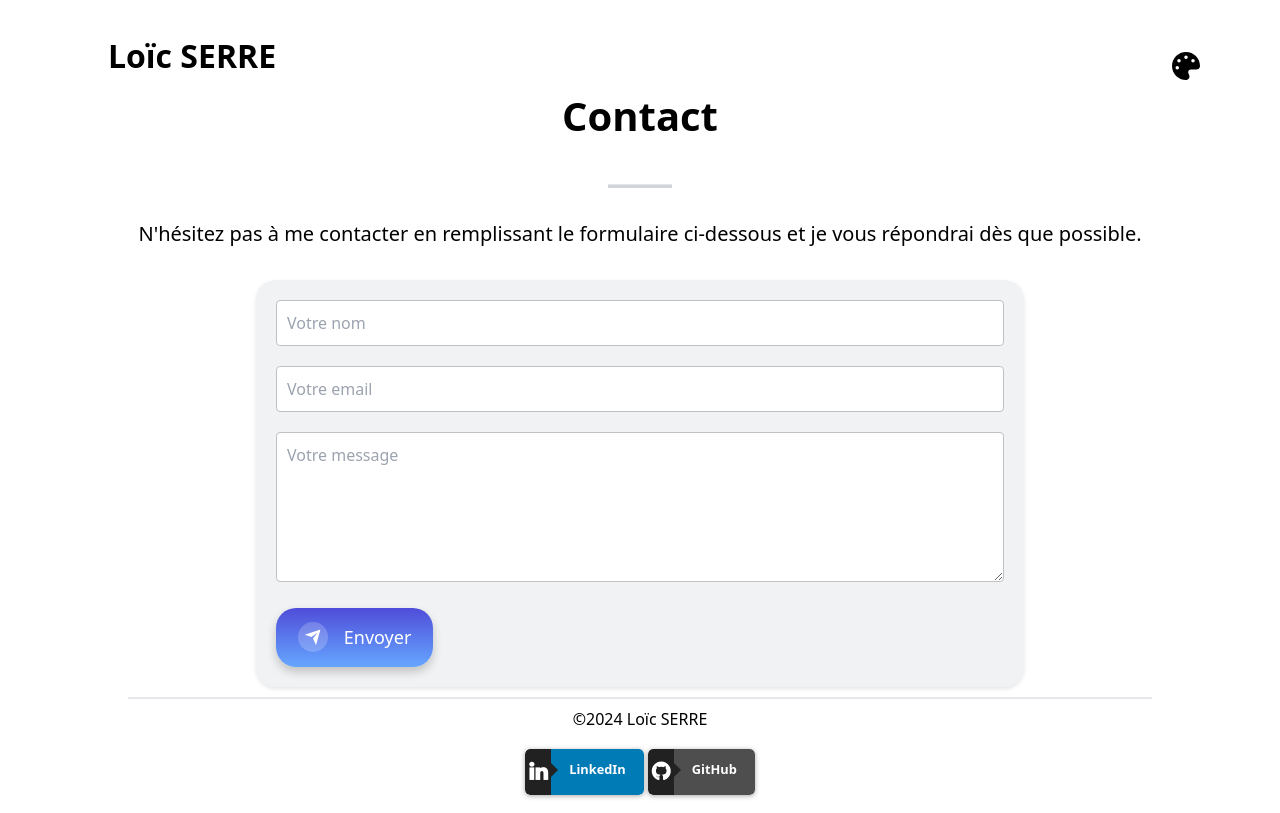
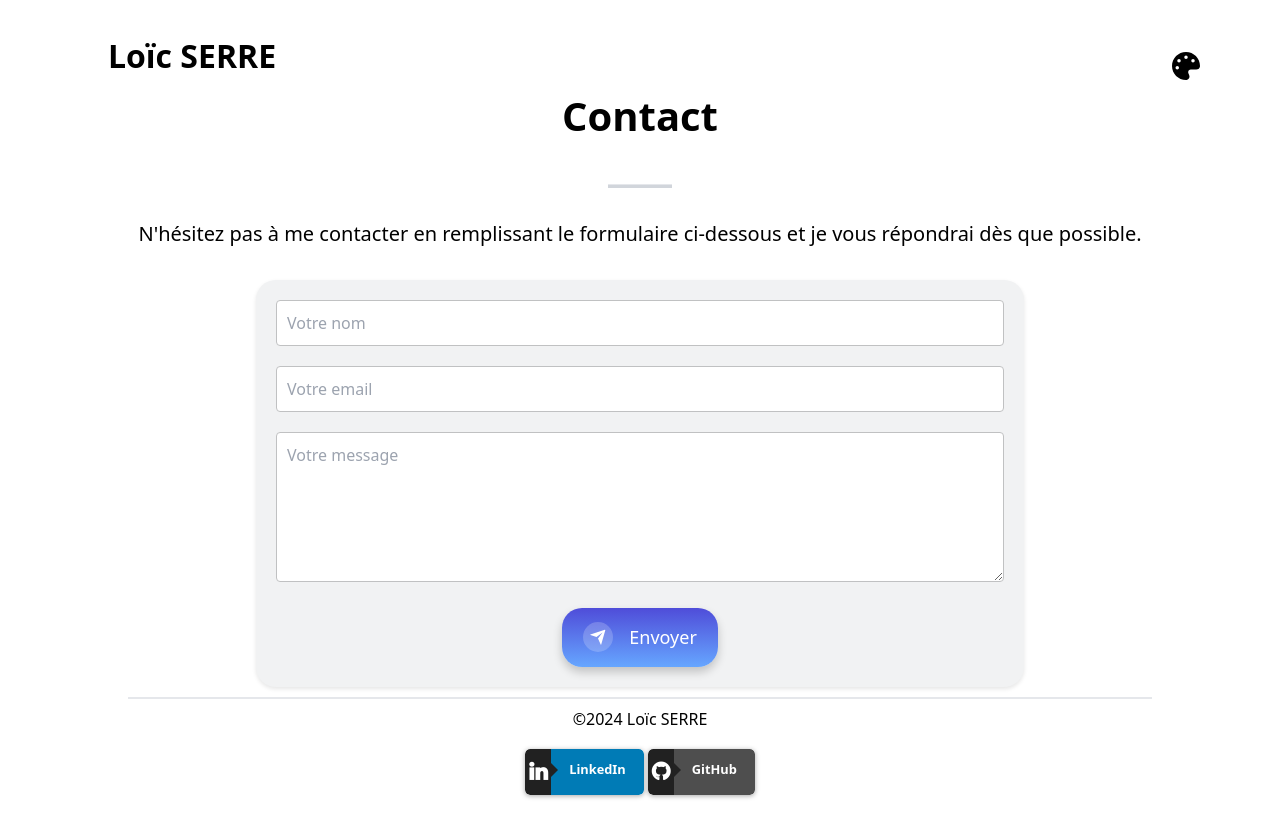
Before and after one commit to LoicSERRE/portfolio-v2, a Next.js app: page /contact in a window 1280 px wide. Shown: the top 813 px of the page. Built offline with nearby package versions, Linux system fonts and the light colour scheme.

Commit message:
Centrage du bouton d'envoi de message

```diff
--- a/src/app/globals.css
+++ b/src/app/globals.css
@@ -186,11 +186,11 @@ footer {
   border-radius: 0 5px 5px 0
 }
 
-.btn-linkedin:hover>i,
+/* .btn-linkedin:hover>i,
 .btn-linkedin:focus>i {
   /* Pas sur de rajouter le changement de couleur de logo */
   /*color:#007bb6*/
-}
+/*} */
 
 .btn-github:hover>i,
 .btn-github:focus>i {
@@ -514,6 +514,7 @@ footer {
   border-radius: 20px;
   box-shadow: 0px 5px 10px rgba(0, 0, 0, 0.2);
   transition: all 0.3s;
+  margin: 0 auto;
 }
 
 .send-button:hover {
```
